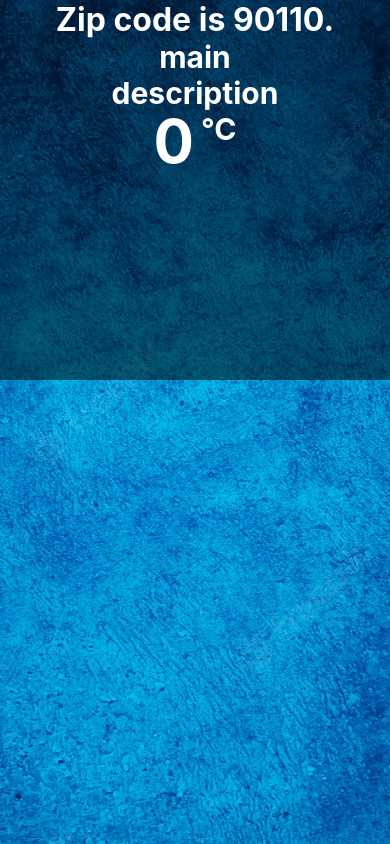
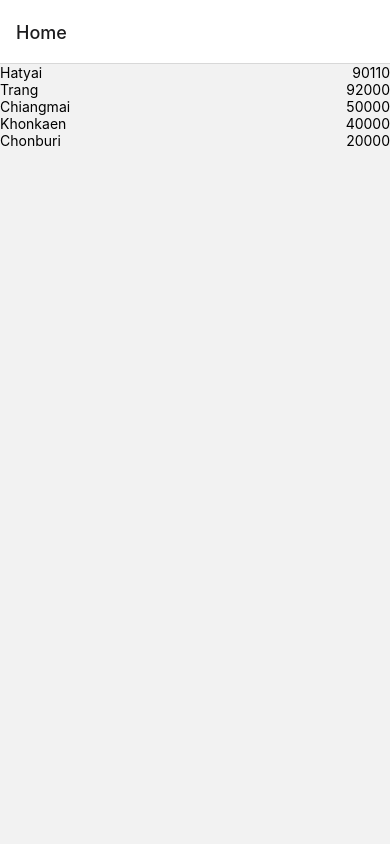
Before and after one commit to SahingkarnSuksabai/3SA04_63471, a React Native app: screen /Home in a window 390 px wide. Built offline with nearby package versions, Linux system fonts and the light colour scheme; no server answers.

Commit message:
PART5 ROUTER Navigater & Route Parameter

```diff
--- a/App.js
+++ b/App.js
@@ -1,23 +1,18 @@
-import { StatusBar } from 'expo-status-bar';
 import React from 'react';
-import { StyleSheet, View, ImageBackground } from 'react-native';
-import Weather from './components/Weather';
-import Constants from 'expo-constants';
+import { NavigationContainer } from '@react-navigation/native';
+import { createStackNavigator } from '@react-navigation/stack';
+import ZipCodeScreen from './screen/ZipCodeScreen';
+import WeatherScreen from './screen/WeatherScreen';
+
+const Stack = createStackNavigator()
 
 export default function App() {
   return (
-    <View style={styles.container}>
-      <Weather zipCode="90110"/>
-      <StatusBar style="auto" />
-    </View>
+    <NavigationContainer>
+      <Stack.Navigator>
+        <Stack.Screen name = "Home" component={ZipCodeScreen}/>
+        <Stack.Screen name = "Weather" component={WeatherScreen}/>
+      </Stack.Navigator>
+    </NavigationContainer>
   );
 }
-
-const styles = StyleSheet.create(
-  {
-    container: {
-    paddingTop: Constants.statusBarHeight,
-    flex: 1
-    },
-  }
-);
--- /dev/null
+++ b/screen/WeatherScreen.js
@@ -0,0 +1,13 @@
+import React from "react";
+import Weather from "../components/Weather";
+import { View } from 'react-native';
+import { StatusBar } from "expo-status-bar";
+
+export default function WeatherScreen({route}){
+    return (
+        <View>
+            <Weather zipCode={route.params.zipCode}/>
+            <StatusBar style="auto" />
+        </View>
+    )
+}
--- /dev/null
+++ b/screen/ZipCodeScreen.js
@@ -0,0 +1,56 @@
+import React from "react";
+import { FlatList, TouchableHighlight } from "react-native";
+import { StatusBar, View, Text, StyleSheet } from "react-native";
+import { useNavigation } from "@react-navigation/native";
+
+const availableZipItems = [
+    { place: 'Hatyai', code: '90110' },
+    { place: 'Trang', code: '92000' },
+    { place: 'Chiangmai', code: '50000' },
+    { place: 'Khonkaen', code: '40000' },
+    { place: 'Chonburi', code: '20000' },
+   ]
+
+const ZipItem = ({place, code, navigation}) => (
+    <TouchableHighlight onPress={() => {
+        navigation.navigate("Weather", {zipCode: code})
+    }}>
+        <View style= {style.zipItem}>
+            <Text>{place}</Text>
+            <Text>{code}</Text>
+        </View>
+    </TouchableHighlight>
+
+)
+
+const _keyExtractor = item => item.code
+
+export default function ZipCodeScreen() {
+    const navigation = useNavigation()
+    return (
+        <View>
+            <FlatList
+            data = {availableZipItems}
+            key = {_keyExtractor}
+            renderItem = {({item}) => <ZipItem {...item} navigation={navigation}/>}
+        />
+        <StatusBar styte="auto" />
+        </View>
+    )
+}
+
+const style = StyleSheet.create(
+    {
+      zipItem: {
+        flex: 1,
+        flexDirection: 'row',
+        justifyContent: 'space-between'
+      },
+      zipPlace: {
+        flex: 1,
+      },
+      zipCode: {
+        flex: 1,
+      }
+    }
+  )
```
Also changed, not shown: package.json (+7 -0 lines), 1 other file (tests, documents, lock files or other folders).
